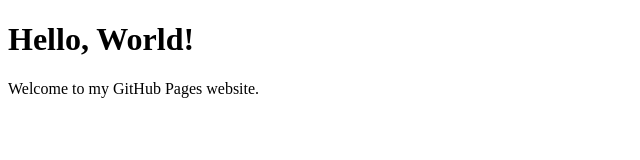
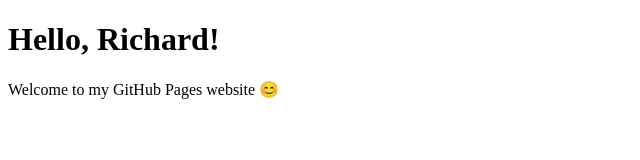
Before and after one commit to CryoGasMech/cryogasmech.github.io, a plain HTML site: page index.html in a window 1280 px wide. Shown: the whole page, without its empty margins (0-640 px from the left). Drawn offline with Linux system fonts and the light colour scheme.

Commit message:
Update greeting and welcome message in index.html

```diff
--- a/index.html
+++ b/index.html
@@ -4,7 +4,7 @@
     <title>My GitHub Page</title>
 </head>
 <body>
-    <h1>Hello, World!</h1>
-    <p>Welcome to my GitHub Pages website.</p>
+    <h1>Hello, Richard!</h1>
+    <p>Welcome to my GitHub Pages website &#128522</p>
 </body>
 </html>
```
